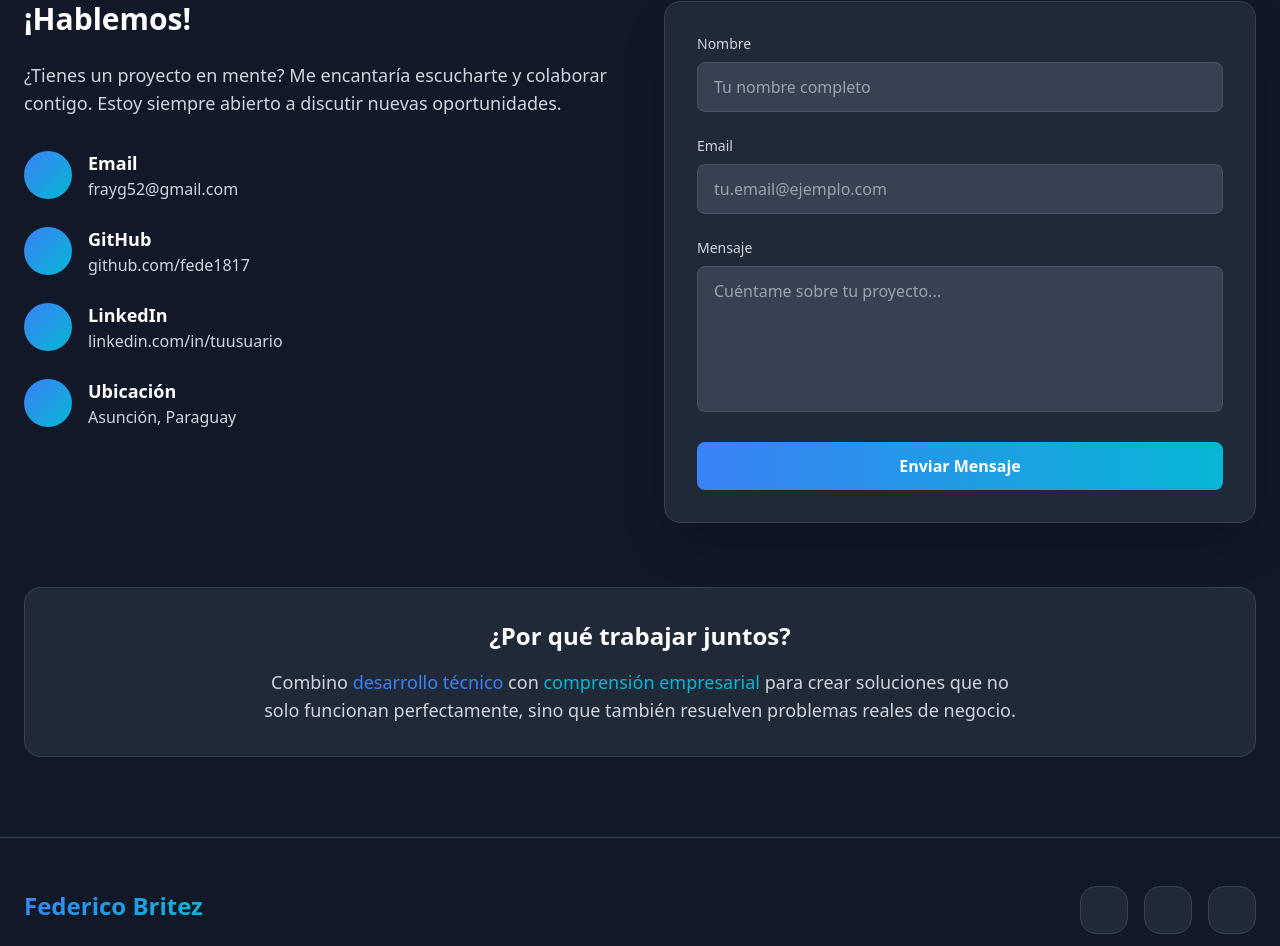
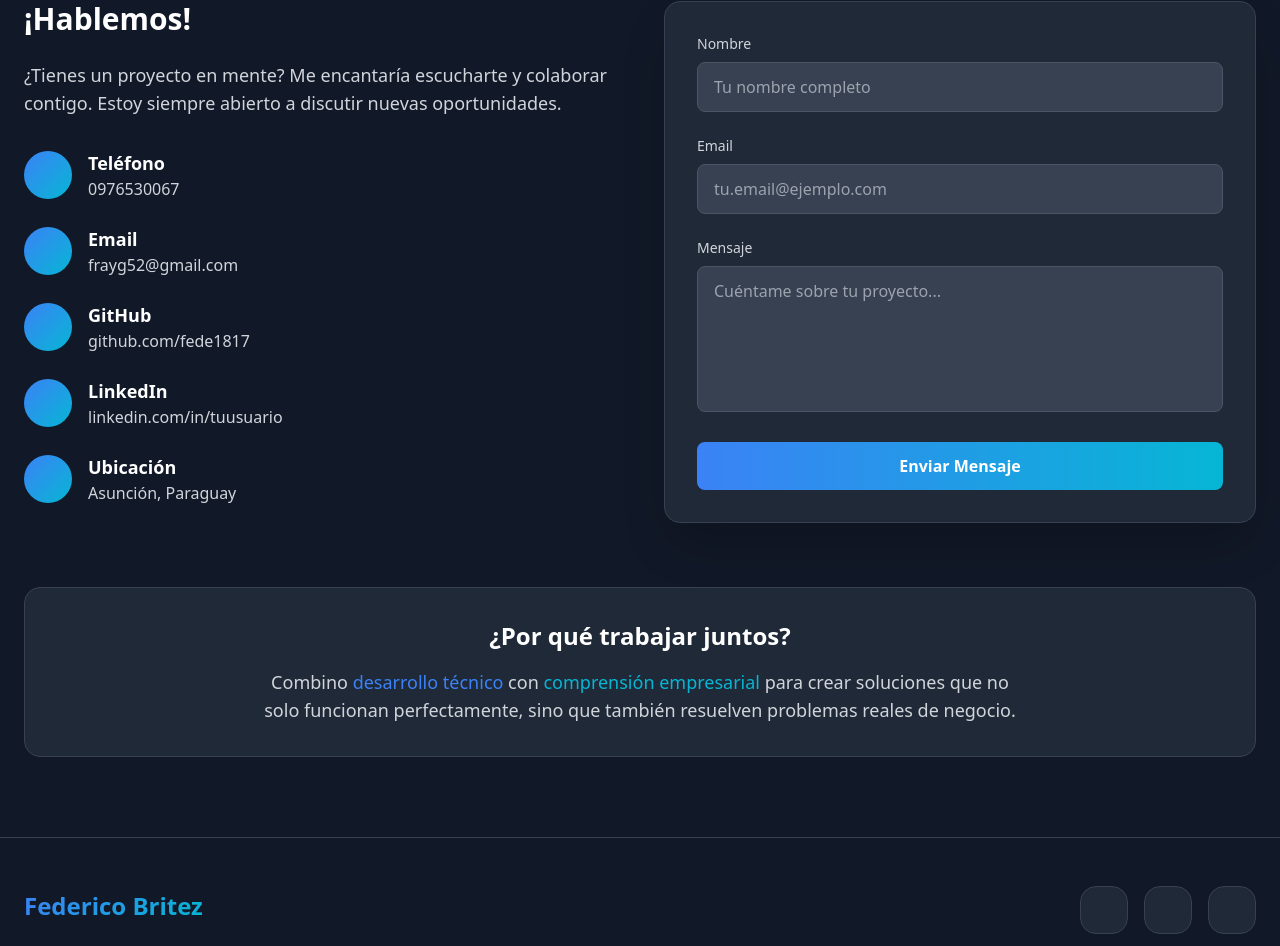
Before and after one commit to fede1817/Portafolio, a React (Create React App) app: page / in a window 1280 px wide. Shown: the part 7165-8111 px from the top of the page. Built offline with nearby package versions, Linux system fonts and the light colour scheme.

Commit message:
numero de telefono

```diff
--- a/src/components/Contact.jsx
+++ b/src/components/Contact.jsx
@@ -77,30 +77,89 @@ const Contact = () => {
       );
   };
 
+  const handlePhoneClick = () => {
+    // Copiar número al portapapeles
+    navigator.clipboard
+      .writeText("0976530067")
+      .then(() => {
+        Swal.fire({
+          title: "¡Número copiado!",
+          text: "El número 0976530067 ha sido copiado al portapapeles",
+          icon: "success",
+          background: "#1f2937",
+          color: "#fff",
+          confirmButtonColor: "#3b82f6",
+          confirmButtonText: "¡Genial!",
+          timer: 3000,
+          customClass: {
+            popup: "sweet-alert-dark",
+            title: "sweet-alert-title",
+            confirmButton: "sweet-alert-button",
+          },
+        });
+      })
+      .catch(() => {
+        // Fallback si no funciona clipboard
+        Swal.fire({
+          title: "Número de teléfono",
+          html: `
+            <p class="text-gray-300 mb-4">Mi número de teléfono:</p>
+            <p class="text-xl font-bold text-primary">+595 981 555555</p>
+            <p class="text-sm text-gray-400 mt-2">(Paraguay)</p>
+          `,
+          background: "#1f2937",
+          color: "#fff",
+          confirmButtonColor: "#3b82f6",
+          confirmButtonText: "Cerrar",
+          customClass: {
+            popup: "sweet-alert-dark",
+            title: "sweet-alert-title",
+            confirmButton: "sweet-alert-button",
+          },
+        });
+      });
+  };
+
   const contactMethods = [
+    {
+      icon: "fas fa-phone-alt",
+      title: "Teléfono",
+      value: "0976530067",
+      link: null,
+      action: handlePhoneClick,
+      copyable: true,
+    },
     {
       icon: "fas fa-envelope",
       title: "Email",
       value: "frayg52@gmail.com",
       link: "mailto:frayg52@gmail.com",
+      action: null,
+      copyable: false,
     },
     {
       icon: "fab fa-github",
       title: "GitHub",
       value: "github.com/fede1817",
       link: "https://github.com/fede1817",
+      action: null,
+      copyable: false,
     },
     {
       icon: "fab fa-linkedin",
       title: "LinkedIn",
       value: "linkedin.com/in/tuusuario",
       link: "https://linkedin.com/in/tuusuario",
+      action: null,
+      copyable: false,
     },
     {
       icon: "fas fa-map-marker-alt",
       title: "Ubicación",
       value: "Asunción, Paraguay",
       link: null,
+      action: null,
+      copyable: false,
     },
   ];
 
@@ -129,7 +188,7 @@ const Contact = () => {
                   <div className="w-12 h-12 bg-gradient-to-br from-primary to-accent rounded-full flex items-center justify-center">
                     <i className={`${method.icon} text-white`}></i>
                   </div>
-                  <div>
+                  <div className="flex-1">
                     <h4 className="font-semibold text-lg text-white">
                       {method.title}
                     </h4>
@@ -138,10 +197,21 @@ const Contact = () => {
                         href={method.link}
                         target="_blank"
                         rel="noopener noreferrer"
-                        className="text-gray-300 hover:text-white transition-colors"
+                        className="text-gray-300 hover:text-white transition-colors flex items-center gap-2"
                       >
                         {method.value}
+                        <i className="fas fa-external-link-alt text-xs"></i>
                       </a>
+                    ) : method.action ? (
+                      <button
+                        onClick={method.action}
+                        className="text-gray-300 hover:text-primary transition-colors flex items-center gap-2 group"
+                      >
+                        {method.value}
+                        {method.copyable && (
+                          <i className="fas fa-copy text-xs opacity-0 group-hover:opacity-100 transition-opacity"></i>
+                        )}
+                      </button>
                     ) : (
                       <p className="text-gray-300">{method.value}</p>
                     )}
```
